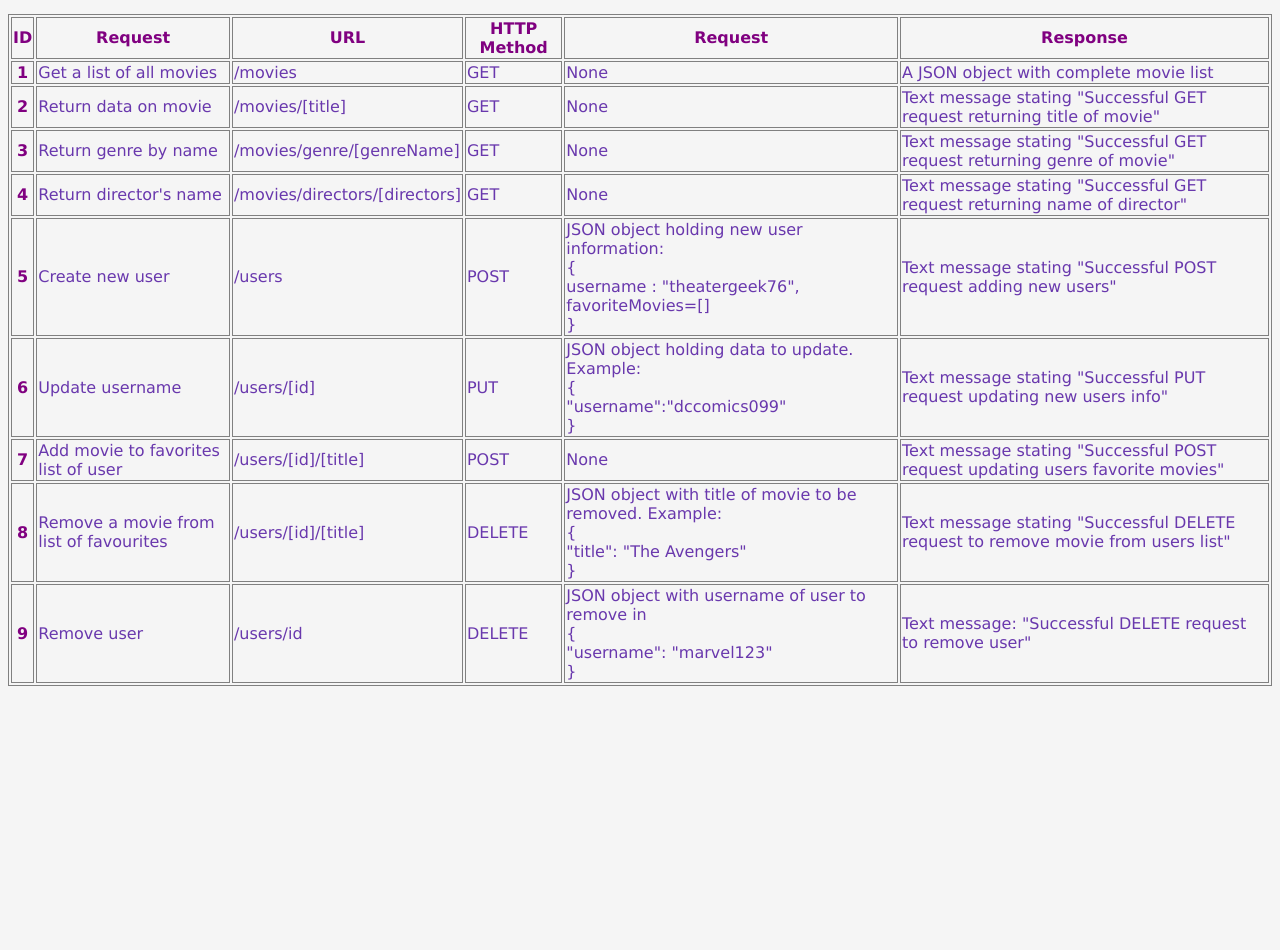
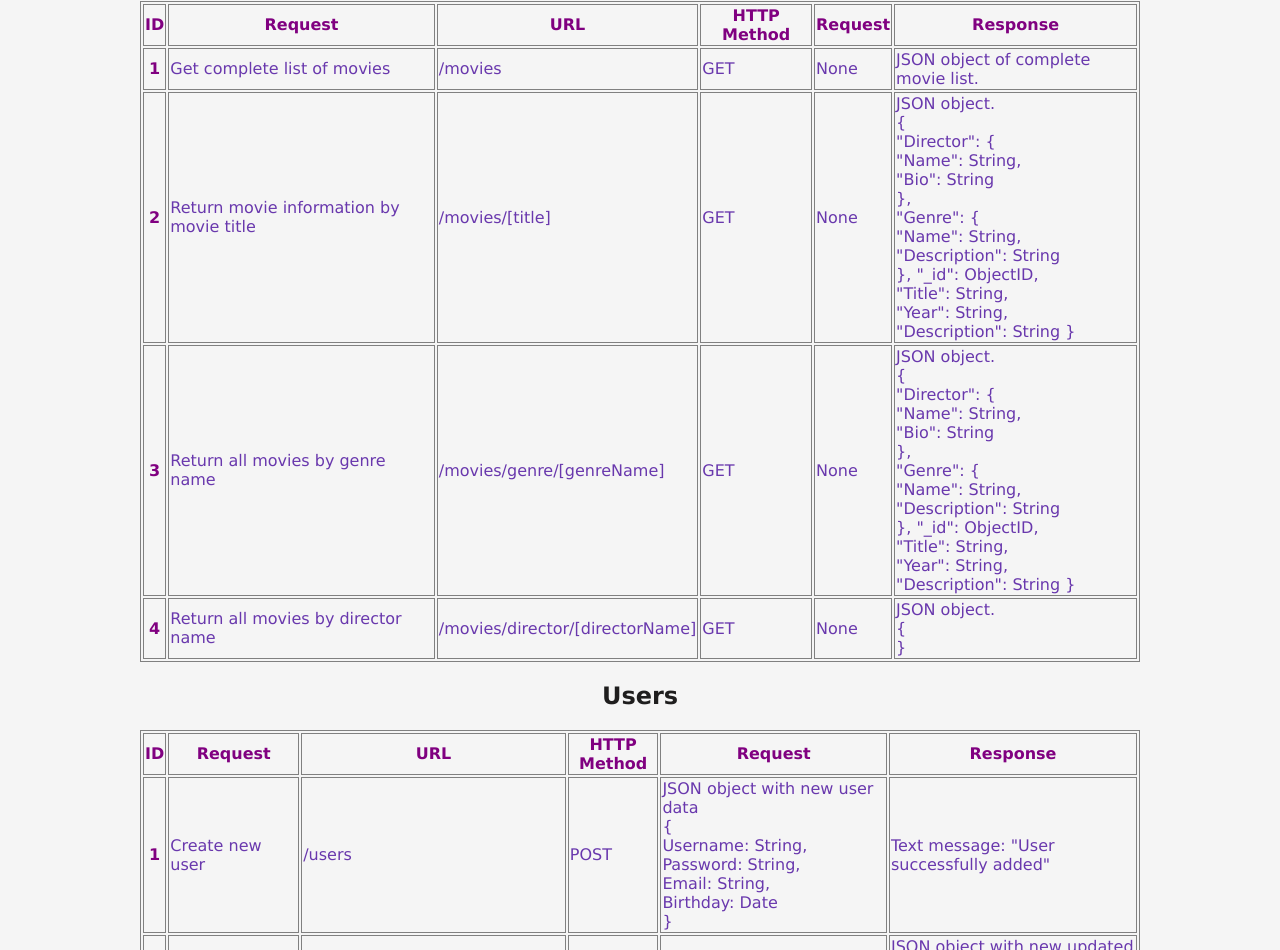
Before and after one commit to imonagain/myFlix, a website: page public/documentation.html in a window 1280 px wide. Shown: the part 67-1017 px from the top of the page. Before the commit the page ends 800 px from the top, so only its background shows below. Drawn offline with Linux system fonts and the light colour scheme.

Commit message:
Continued work on queries

```diff
--- a/public/documentation.html
+++ b/public/documentation.html
@@ -10,7 +10,10 @@
 </head>
 
 <body>
-    <h1>myFlix Documentation</h1>
+    <div class="movies_container">
+        <center>
+            <h2>Movies</h2>
+        </center>
         <table>
             <thead>
                 <tr>
@@ -25,100 +28,183 @@
             <tbody>
                 <tr>
                     <th class="row">1</th>
-                <td>Get a list of all movies</td>
+                    <td>Get complete list of movies</td>
                     <td>/movies</td>
                     <td>GET</td>
                     <td>None</td>
-                <td>A JSON object with complete movie list</td>
+                    <td>
+                        JSON object of complete movie list.
+                    </td>
                 </tr>
                 <tr>
                     <th class="row">2</th>
-                <td>Return data on movie</td>
+                    <td>Return movie information by movie title</td>
                     <td>/movies/[title]</td>
                     <td>GET</td>
                     <td>None</td>
-                <td> Text message stating "Successful GET request returning title of movie"</td>
+                    <td>
+                        JSON object.<br>
+                        <span class="code">
+                            {<br />
+                            "Director": {<br />
+                            "Name": String,<br />
+                            "Bio": String<br />
+                            },<br />
+                            "Genre": {<br />
+                            "Name": String,<br />
+                            "Description": String<br />
+                            },
+                            "_id": ObjectID,<br />
+                            "Title": String,<br />
+                            "Year": String,<br />
+                            "Description": String
+                            }
+
+                        </span>
+                    </td>
                 </tr>
                 <tr>
                     <th class="row">3</th>
-                <td>Return genre by name</td>
+                    <td>Return all movies by genre name</td>
                     <td>/movies/genre/[genreName]</td>
                     <td>GET</td>
                     <td>None</td>
-                <td>Text message stating "Successful GET request returning genre of movie"
+                    <td>
+                        JSON object.<br>
+                        <span class="code">
+                            {<br />
+                            "Director": {<br />
+                            "Name": String,<br />
+                            "Bio": String<br />
+                            },<br />
+                            "Genre": {<br />
+                            "Name": String,<br />
+                            "Description": String<br />
+                            },
+                            "_id": ObjectID,<br />
+                            "Title": String,<br />
+                            "Year": String,<br />
+                            "Description": String
+                            }
+
+                        </span>
                     </td>
                 </tr>
                 <tr>
                     <th class="row">4</th>
-                <td>Return director's name</td>
-                <td>/movies/directors/[directors]</td>
+                    <td>Return all movies by director name</td>
+                    <td>/movies/director/[directorName]</td>
                     <td>GET</td>
                     <td>None</td>
-                <td>Text message stating "Successful GET request returning name of director"
+                    <td>
+                        JSON object.<br>
+                        <span class="code">
+                            {<br>
+
+                            }
+
+                        </span>
+                    </td>
+                </tr>
+            </tbody>
+        </table>
+    </div>
+
+    <div class="users_container">
+        <center>
+            <h2>Users</h2>
+        </center>
+
+        <table>
+            <thead>
+                <tr>
+                    <th class="col">ID</th>
+                    <th class="col">Request</th>
+                    <th class="col">URL</th>
+                    <th class="col">HTTP Method</th>
+                    <th class="col">Request</th>
+                    <th class="col">Response</th>
+                </tr>
+            </thead>
+            <tbody>
+                <tr>
+                    <th class="row">1</th>
+                    <td>Create new user</td>
+                    <td>/users</td>
+                    <td>POST</td>
+                    <td>JSON object with new user data<br>{<br>
+                        Username: String,<br>
+                        Password: String,<br>
+                        Email: String,<br>
+                        Birthday: Date<br>
+                        }</td>
+                    <td>Text message: "User successfully added"
                     </td>
                 </tr>
                 <tr>
-                <th class="row">5</th>
-                <td>Create new user</td>
-                <td>/users</td>
-                <td>POST</td>
-                <td>JSON object holding
-                    new user information:<br>
+                    <th class="row">2</th>
+                    <td>Update email</td>
+                    <td>/users/[userName]</td>
+                    <td>PUT</td>
+                    <td>JSON object holding data to update. Example:<br>
                         {<br>
-                    username : "theatergeek76",<br>
-                    favoriteMovies=[]<br>
-                    }<br>
+                        "Email": String<br>
+                        }
                     </td>
-                <td>Text message stating "Successful POST request adding new users"
+                    <td>JSON object with new updated information. Example:
+                        {<br>
+                        "Username": String,<br>
+                        "Password": String,<br>
+                        "Email": String,<br>
+                        "Birthday": Date<br>
+                        }
                     </td>
                 </tr>
                 <tr>
-                <th class="row">6</th>
-                <td>Update username</td>
-                <td>/users/[id]</td>
-                <td>PUT</td>
-                <td>JSON object holding data to update. Example:<br>
-                    {<br>
-                    "username":"dccomics099"<br>
-                    }<br>
-                </td>
-                <td>Text message stating "Successful PUT request updating new users info"
-                </td>
+                    <th class="row">3</th>
+                    <td>Add favorite movie</td>
+                    <td>/users/[userName]/movies/[title]</td>
+                    <td>POST</td>
+                    <td>None</td>
+                    <td>User JSON object with updated favoriteMovies:<br>
+                        {<br />
+                        "_id": ObjectID,<br />
+                        "Username": String,<br />
+                        "Password": String,<br />
+                        "Email": String,<br />
+                        "Birthday": Date,<br />
+                        "FavoriteMovies": [<br />
+                        MovieID<br />
+                        ]
+                        }</td>
                 </tr>
                 <tr>
-                <th class="row">7</th>
-                <td>Add movie to favorites list of user</td>
-                <td>/users/[id]/[title]</td>
-                <td>POST</td>
-                <td>None</td>
-                <td>Text message stating "Successful POST request updating users favorite movies"</td>
-            </tr>
-            <tr>
-                <th class="row">8</th>
-                <td>Remove a movie from list of favourites</td>
-                <td>/users/[id]/[title]</td>
+                    <th class="row">4</th>
+                    <td>Delete user's favorite movie</td>
+                    <td>/users/[userName]/movies/[title]</td>
                     <td>DELETE</td>
                     <td>JSON object with title of movie to be removed. Example:
                         <br>{
                         <br>"title": "The Avengers"
                         <br>}
                     </td>
-                <td>Text message stating "Successful DELETE request to remove movie from users list"</td>
+                    <td>Text message: "Movie successfully deleted"</td>
                 </tr>
                 <tr>
-                <th class="row">9</th>
-                <td>Remove user</td>
-                <td>/users/id</td>
+                    <th class="row">5</th>
+                    <td>Delete user</td>
+                    <td>/users/[userName]</td>
                     <td>DELETE</td>
                     <td>JSON object with username of user to remove in
                         <br>{
                         <br>"username": "marvel123"
                         <br>}
                     </td>
-                <td>Text message: "Successful DELETE request to remove user"</td>
+                    <td>Text message: "User successfully deleted"</td>
                 </tr>
             </tbody>
         </table>
+    </div>
 </body>
 
 </html>
--- a/public/styles.css
+++ b/public/styles.css
@@ -1,26 +1,37 @@
+:root {
+    --color-green-700: hsl(120, 24%, 25%);
+    --color-green-500: hsl(120, 23%, 40%);
+    --color-green-300: hsl(120, 23%, 55%);
+    --color-blue--500: hsl(180, 23%, 40%);
+    --color-white-700: hsl(200, 29%, 88%);
+}
+
 * {
     box-sizing: border-box;
 }
 
 html {
     font-family: "Verdana", "Geneva", "Tahoma", "sans-serif";
-    background-color:hsl(0, 0%, 96%);
+    background-color: hsl(0, 0%, 96%);
     color: hsl(0, 2%, 12%);
 }
 
-pre code {
+/* .code {
     display: block;
-    background: none;
     white-space: pre;
-    -webkit-overflow-scrolling: touch;
-    overflow-x: scroll;
-    max-width: 100%;
-    min-width: 100px;
-    padding: 0;
-  }
+    color: hsl(0, 0%, 0%);
+    font-family: Menlo, Monaco, "Courier New", Courier, monospace;
+    font-size: 0.7em;
+    margin-top: 1em;
+    margin-bottom: 1em;
+} */
 
 table {
+    max-width: 1000px;
     border: 1px solid gray;
+    margin-left: auto;
+    margin-right: auto;
+
 }
 
 th {
```
Also changed, not shown: index.js (+11 -13 lines), log.txt (+27 -0 lines), database/movies.json (renamed from export/movies.json), database/users.json (renamed from export/users.json). Lines whose indentation alone changed are shown as unchanged.
